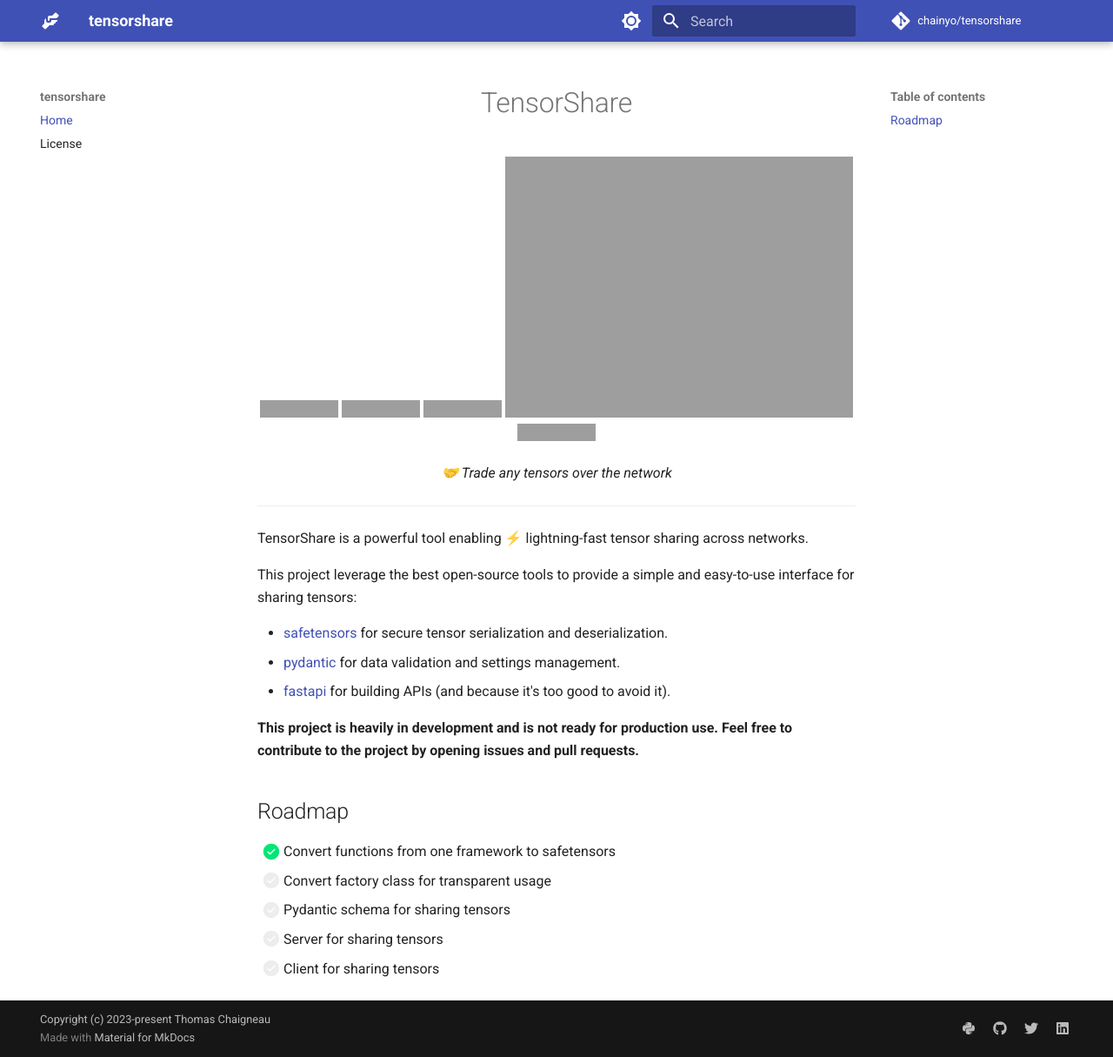
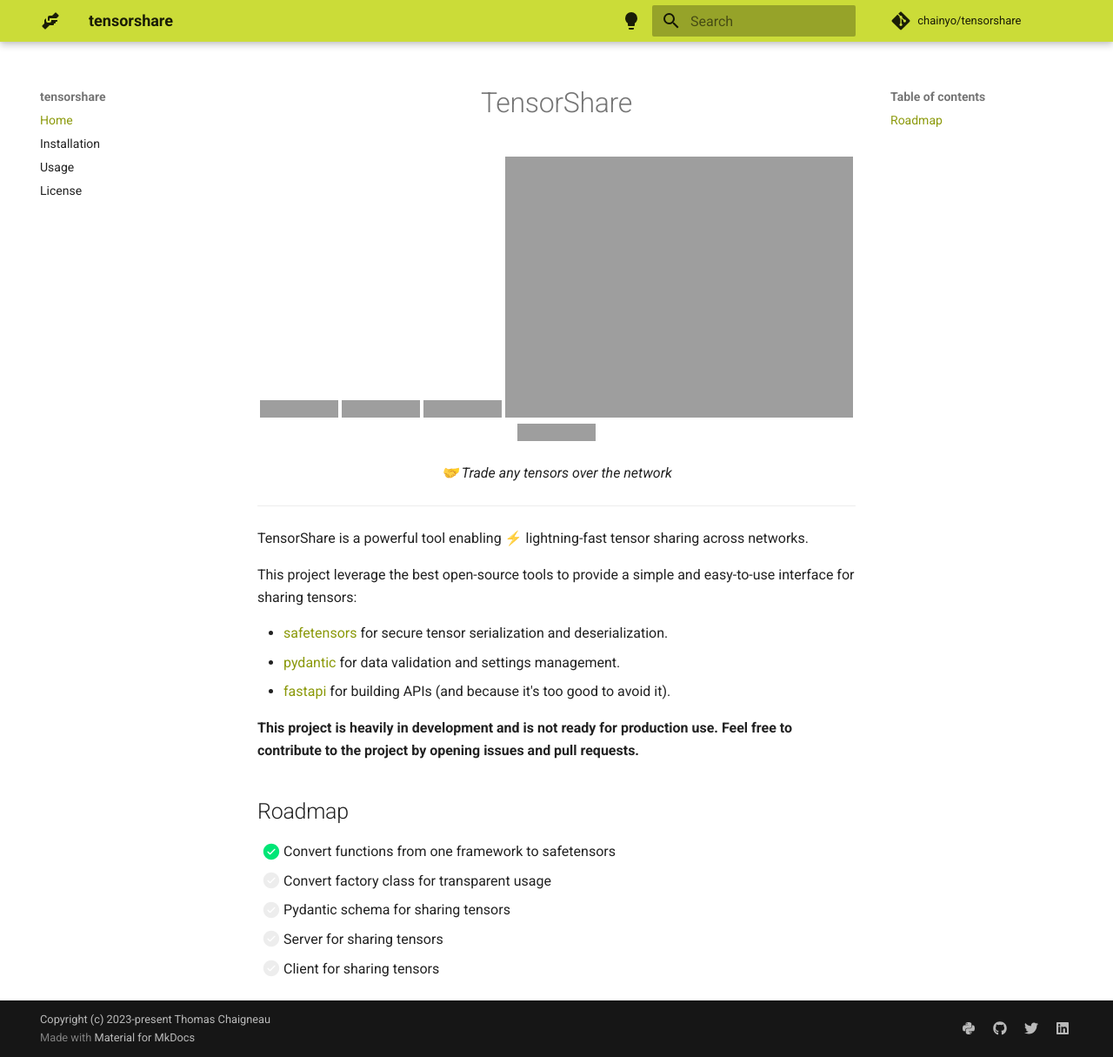
Before and after one commit to chainyo/tensorshare, an MkDocs documentation site: the page built from docs/index.md, in a window 1280 px wide and 1215 px high. Shown: the whole window at 87% size. Built offline with MkDocs 1.6.1 and Material for MkDocs 9.7.7, drawn with Linux system fonts in a browser that asks for light colours; comment, search, counter and statistics services are not loaded; grey boxes are pictures that could not be loaded.

Commit message:
update docs color palette

```diff
--- a/mkdocs.yml
+++ b/mkdocs.yml
@@ -11,13 +11,19 @@
 theme:
   name: material
   palette:
-    - scheme: default
+    - media: "(prefers-color-scheme: light)"
+      scheme: default
+      primary: lime
+      accent: deep orange
       toggle:
-        icon: material/brightness-7
+        icon: material/lightbulb
         name: Switch to dark mode
-    - scheme: slate
+    - media: "(prefers-color-scheme: dark)"
+      scheme: slate
+      primary: lime
+      accent: deep orange
       toggle:
-        icon: material/brightness-4
+        icon: material/lightbulb-outline
         name: Switch to light mode
   font:
     text: Roboto
@@ -52,4 +58,6 @@
 
 nav:
   - Home: index.md
+  - Installation: installation.md
+  - Usage: usage.md
   - License: license.md
```
